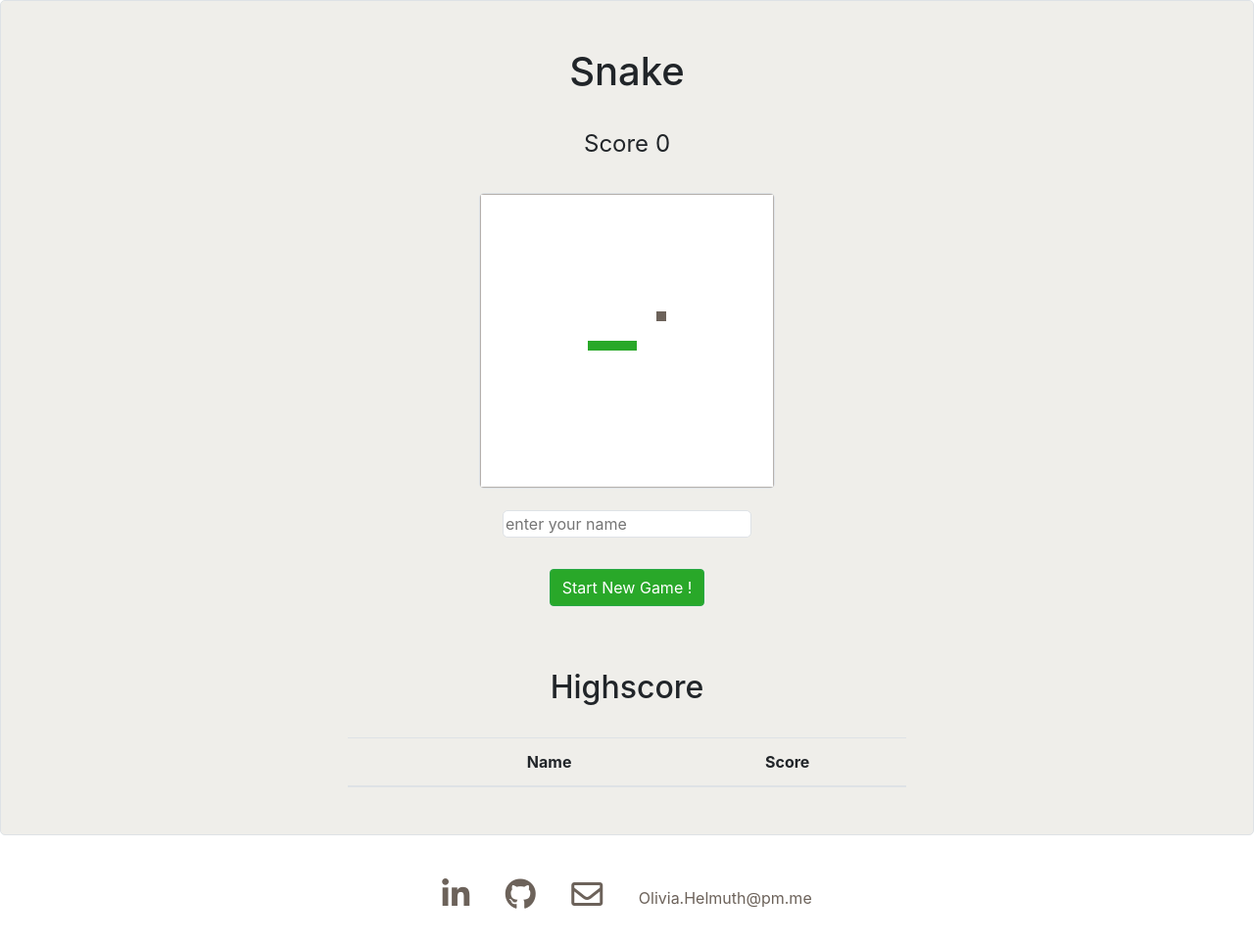
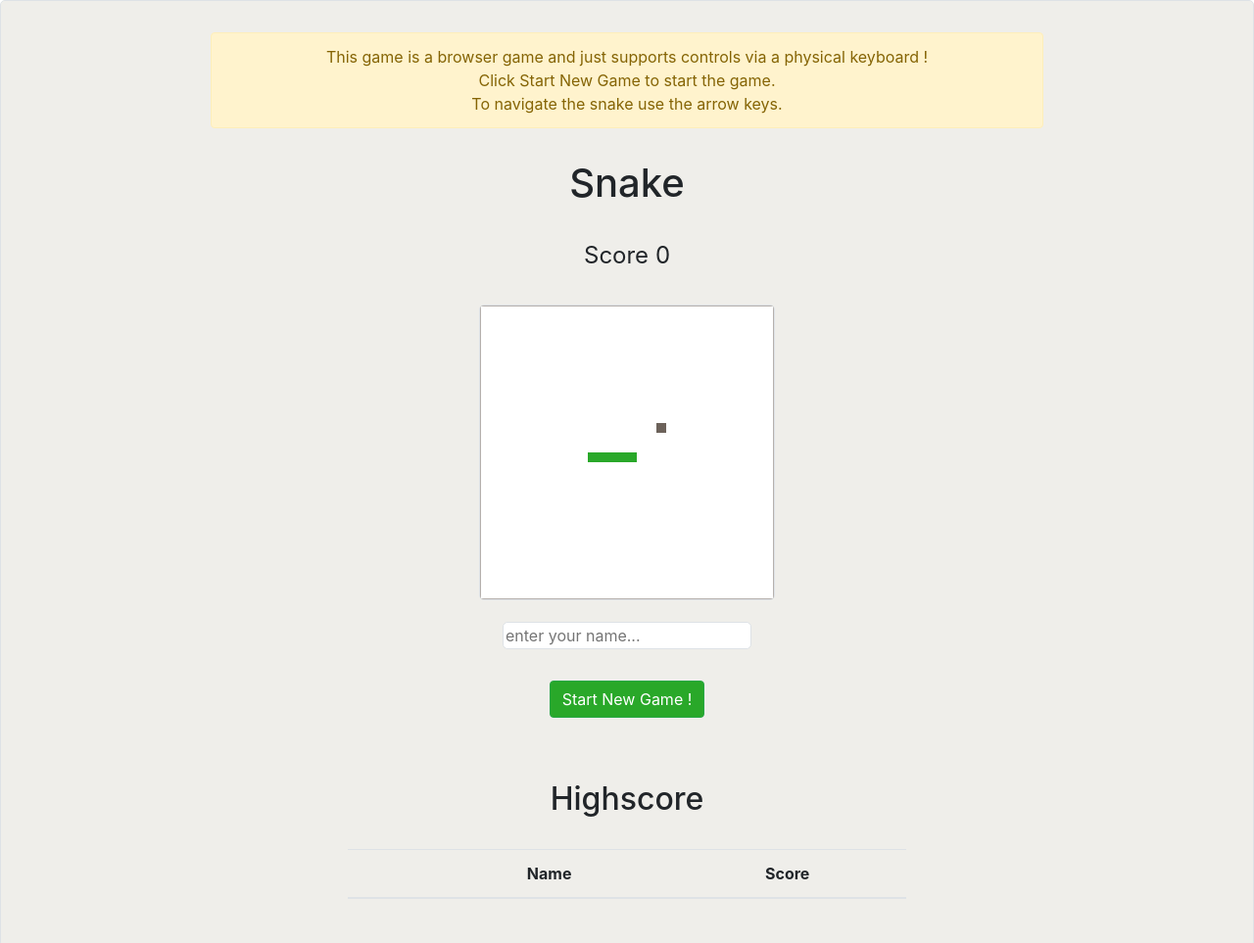
Before and after one commit to OliviaHelmuth/Snake, a website: page Snake.html in a window 1280 px wide. Shown: the top 963 px of the page at 98% size. Drawn offline with nearby package versions, Linux system fonts and the light colour scheme.

Commit message:
add badge with instructions

```diff
--- a/Snake.html
+++ b/Snake.html
@@ -20,6 +20,14 @@
   <body>
     <div class="container-fluid border" id="wrapper">
       <div class="text-center">
+        <div id="badge-container">
+          <div id="badge" class="alert alert-warning" role="alert">
+            This game is a browser game and just supports controls via a
+            physical keyboard ! <br />
+            Click Start New Game to start the game. <br />
+            To navigate the snake use the arrow keys.
+          </div>
+        </div>
         <h1 class="margin">Snake</h1>
         <p class="margin">Score <span id="playerScore">0</span></p>
         <canvas class="border margin" id="snakeCanvas" width="300" height="300">
@@ -32,7 +40,7 @@
             type="text"
             name=""
             id="playerName"
-            placeholder="enter your name"
+            placeholder="enter your name..."
           />
         </div>
         <button id="playAgain" type="button" class="margin btn btn-success">
--- a/Snakecss.css
+++ b/Snakecss.css
@@ -53,3 +53,10 @@
     margin-bottom: 1rem;
   }
 }
+#badge {
+  width: 70%;
+}
+#badge-container {
+  display: flex;
+  justify-content: center;
+}
```
